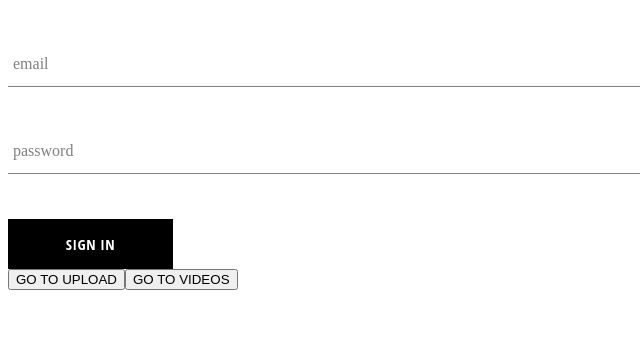
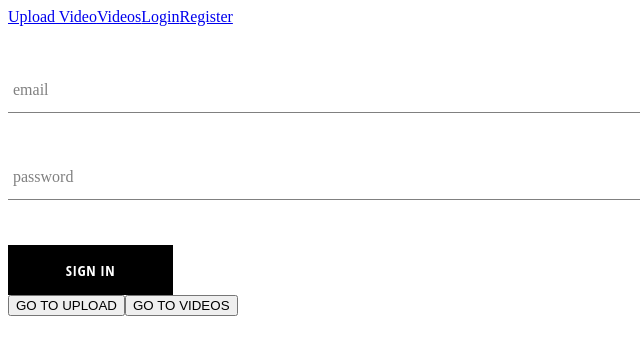
Before and after one commit to kaushikjatin/Video-Streaming-App, a React (Create React App) app in the folder client/: page /signin in a window 1280 px wide. Shown: the top 354 px of the page, without its empty margins (0-640 px from the left). Built offline with nearby package versions, Linux system fonts and the light colour scheme.

Commit message:
Using Stream for Uploading and Streaming Video File

```diff
--- a/client/src/App.js
+++ b/client/src/App.js
@@ -4,10 +4,13 @@ import SignUp from './components/SignUp/SignUp.component';
 import UploadVideo from './components/UploadVideo/upload_video.component'
 import VideoDashBoard from './components/VideoDashBoard/VideoDashboard.Component'
 import VideoPlayer from './components/VideoPlayer/VideoPlayer.component';
+import Navbar from './components/Navbar/Navbar.component';
+
 
 function App() {
   return (
     <div className="App">
+      <Navbar></Navbar>
       <Route exact path='/' component={SignIn}></Route>
       <Route exact path='/signin' component={SignIn}></Route>
       <Route exact path='/signup' component={SignUp}></Route>
--- /dev/null
+++ b/client/src/components/Navbar/Navbar.component.jsx
@@ -0,0 +1,24 @@
+import React from 'react';
+import { Link } from 'react-router-dom';
+
+class Navbar extends React.Component{
+
+    render(){
+        return(
+            <div className='navbar'>
+
+                <span className='left_nav'>
+                    <Link to='/upload_video'>Upload Video</Link>
+                    <Link to='/videos'>Videos</Link>
+                </span>
+
+                <span className='right_nav'>
+                    <Link to='/signin'>Login</Link>
+                    <Link to='/signup'>Register</Link>
+                </span>
+            </div>
+        )
+    }
+}
+
+export default Navbar;
--- a/client/src/components/UploadVideo/upload_video.component.jsx
+++ b/client/src/components/UploadVideo/upload_video.component.jsx
@@ -8,7 +8,7 @@ const UploadVideo = (props)=>{
     let {FileUploadStart,token,token_issue_time}=props;
     const handleSubmit= async event=>{
         event.preventDefault();
-         const hours_diff=Math.abs(new Date() - token_issue_time)/36e5;
+        const hours_diff=Math.abs(new Date().getTime() - new Date(token_issue_time).getTime())/(1000 * 60 * 60);
         if(hours_diff>1){
             props.history.push('/signin');
         }
--- a/client/src/components/VideoDashBoard/VideoDashboard.Component.jsx
+++ b/client/src/components/VideoDashBoard/VideoDashboard.Component.jsx
@@ -1,11 +1,11 @@
-import React,{useState,useEffect} from 'react';
+import React,{useEffect} from 'react';
 import { connect } from 'react-redux';
 import {fetchVideosStart} from '../../redux/videoDashboard/videoDashboard.actions';
 import {Link} from 'react-router-dom'
 
 const VideoDashboard = ({Video_objects,fetchVideosStart,token,token_issue_time,history})=>{
     useEffect(()=>{
-        const hours_diff=Math.abs(new Date() - token_issue_time)/36e5;
+        const hours_diff=Math.abs(new Date().getTime() - new Date(token_issue_time).getTime())/(1000 * 60 * 60);
         if(hours_diff>1){
             history.push('/signin');
         }
@@ -13,7 +13,7 @@ const VideoDashboard = ({Video_objects,fetchVideosStart,token,token_issue_time,h
             console.log(token);
             fetchVideosStart(token,token_issue_time);
         }
-    },[])
+    },[token_issue_time,token,fetchVideosStart,Video_objects,history])
 
     return(
         <div className='videos_dashboard_container'>
--- a/client/src/components/VideoPlayer/VideoPlayer.component.jsx
+++ b/client/src/components/VideoPlayer/VideoPlayer.component.jsx
@@ -9,8 +9,8 @@ const VideoPlayer = (props) => {
     responsive: true,
     fluid: true,
     sources: [{
-      src: 'http://localhost:8000/api/videos/' + props.match.params.title,
-      type: 'video/mp4'
+      src: 'http://localhost:8000/user/videos/' + props.match.params.title,
+      type: "video/mp4"
     }]
   }
 
@@ -18,6 +18,9 @@ const VideoPlayer = (props) => {
     <>
       <div>Rest of app here</div>
 
+      {/* <video id="videoPlayer" width="650" controls muted="muted" autoPlay>
+           <source src={'http://localhost:8000/user/videos/' + props.match.params.title} type="video/mp4" />
+      </video> */}
       <VideoJS { ...videoJsOptions }/>
 
       <div>Rest of app here</div>
--- a/client/src/redux/store.js
+++ b/client/src/redux/store.js
@@ -1,6 +1,5 @@
 import {createStore,applyMiddleware} from 'redux'
 import logger from 'redux-logger'
-import rootReducer from './root-reducer'
 import createSagaMiddleware from 'redux-saga';
 import rootSaga from './root-saga';
 import {persistStore} from 'redux-persist'
--- a/client/src/redux/videoDashboard/videoDashboard.sagas.js
+++ b/client/src/redux/videoDashboard/videoDashboard.sagas.js
@@ -1,4 +1,4 @@
-import {takeLatest, put, call, take, all, takeEvery} from 'redux-saga/effects';
+import {put, call, all, takeEvery} from 'redux-saga/effects';
 import {VideoDashboardActionTypes} from './videoDashboard.types';
 import {fetchVideosSuccess,fetchVideosFailure} from './videoDashboard.actions';
 import axios from 'axios'
```
Also changed, not shown: client/src/components/Navbar/Navbar.styles.scss (added), client/src/redux/fileUploader/file.sagas.js (line endings or trailing spaces).
